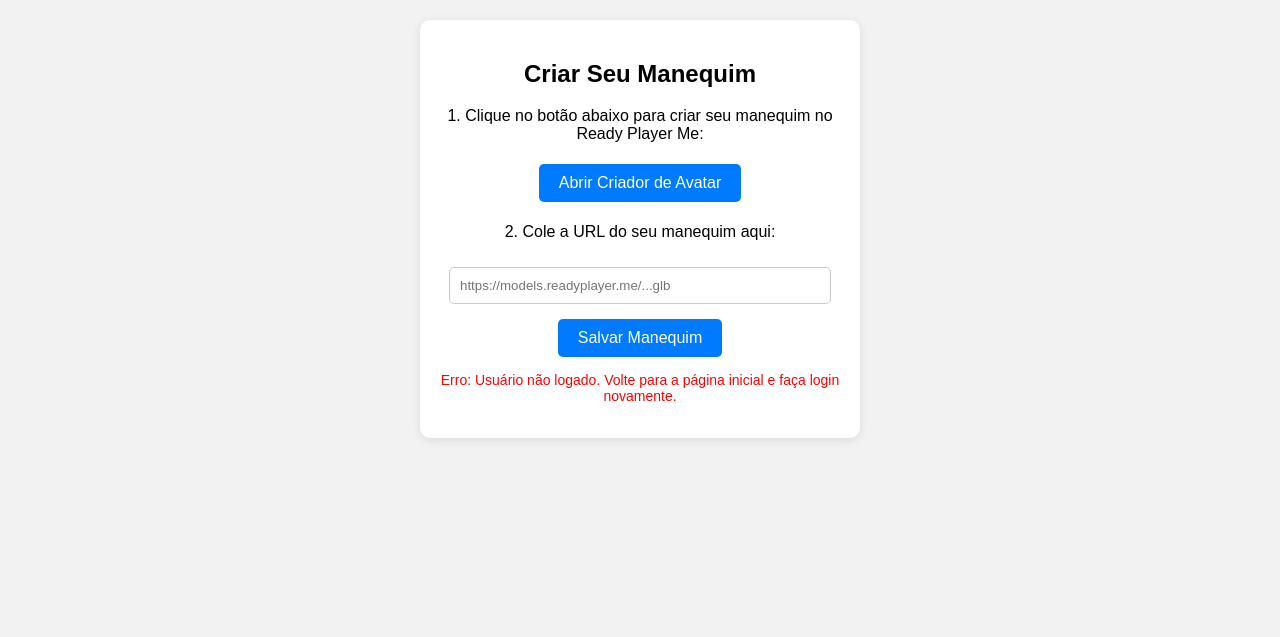
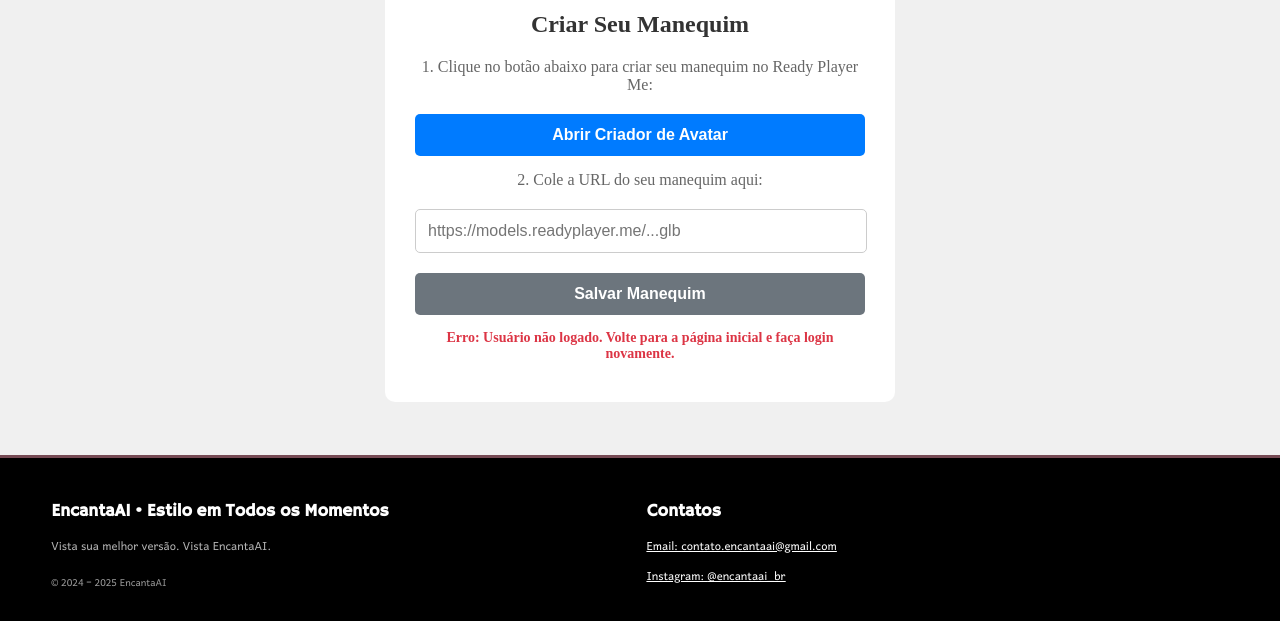
Before and after one commit to Guilhermouu/EncantaAI, a website: page public/criar_manequim.html in a window 1280 px wide. Shown: the part 179-816 px from the top of the page. Drawn offline with Linux system fonts and the light colour scheme.

Commit message:
fix correção do relatorio de vendas, manequim, gestão de cadatros

```diff
--- a/public/criar_manequim.html
+++ b/public/criar_manequim.html
@@ -2,24 +2,44 @@
 <html lang="pt-BR">
 <head>
   <meta charset="UTF-8">
-  <title>Criar Manequim</title>
+  <title>Criar Manequim - EncantaAI</title>
   <link rel="stylesheet" href="css/criar-manequim.css">
 </head>
 <body>
+    <header class="header-container">
+        <a href="/index.html"><img src="assets/images/logo.png" alt="Logo EncantaAI" class="logo"></a>
+    </header>
+
+    <main>
         <div class="box">
             <h2>Criar Seu Manequim</h2>
             <p>1. Clique no botão abaixo para criar seu manequim no Ready Player Me:</p>
             <a href="https://readyplayer.me/avatar" target="_blank">
-      <button>Abrir Criador de Avatar</button>
+                <button class="btn-primary">Abrir Criador de Avatar</button>
             </a>
 
             <p>2. Cole a URL do seu manequim aqui:</p>
             <input type="text" id="urlManequim" placeholder="https://models.readyplayer.me/...glb">
 
-    <button id="salvarBtn">Salvar Manequim</button>
+            <button id="salvarBtn" class="btn-secondary">Salvar Manequim</button>
 
             <p id="erro"></p>
         </div>
-  <script src="js/criar_manequim.js"></script>
+    </main>
+
+    <footer class="footer-container">
+        <div class="footer-info">
+            <h3>EncantaAI • Estilo em Todos os Momentos</h3>
+            <p>Vista sua melhor versão. Vista EncantaAI.</p>
+            <span>© 2024 - 2025 EncantaAI</span>
+        </div>
+        <div class="footer-contato">
+            <h3>Contatos</h3>
+            <p>Email: <a href="mailto:contato.encantaai@gmail.com">contato.encantaai@gmail.com</a></p>
+            <p>Instagram: <a href="https://www.instagram.com/encantaai_br">@encantaai_br</a></p>
+        </div>
+    </footer>
+
+    <script src="/js/criar_manequim.js"></script>
 </body>
 </html>
--- a/public/css/criar-manequim.css
+++ b/public/css/criar-manequim.css
@@ -1,41 +1,93 @@
+@import url(../css/component1.css);
+@import url(../css/component2.css);
+/* ======================================================= */
+/* ARQUIVO: /public/css/criar-manequim.css                 */
+/* Estilos específicos para a página de criação de manequim */
+/* ======================================================= */
+
+/* --- Layout da Página --- */
+/* Esta é a parte mais importante. Ela organiza header, main e footer verticalmente */
 body {
-      font-family: Arial, sans-serif;
+    display: flex;
+    flex-direction: column; /* Empilha os filhos (header, main, footer) */
+    min-height: 100vh;      /* Garante que a página ocupe no mínimo a altura total da tela */
+    margin: 0;
+}
+
+main {
+    flex-grow: 1; /* Faz o conteúdo principal crescer e empurrar o footer para o final */
+
+    /* Usa flexbox para centralizar o .box dentro dele */
     display: flex;
     justify-content: center;
     align-items: center;
-      height: 100vh;
-      background: #f2f2f2;
+    padding: 20px;
+    background-color: #f0f0f0;
 }
+
+
+/* --- Estilo do Card Principal --- */
 .box {
     background: white;
-      padding: 20px;
+    padding: 30px;
     border-radius: 10px;
-      box-shadow: 0 2px 10px rgba(0,0,0,0.1);
-      width: 400px;
+    box-shadow: 0 4px_12px rgba(0,0,0,0.1);
+    width: 100%;
+    max-width: 450px; /* Aumentei um pouco para mais conforto */
     text-align: center;
 }
-    input {
-      width: 90%;
-      padding: 10px;
+
+.box h2 {
+    margin-top: 0;
+    color: #333;
+}
+
+.box p {
+    color: #666;
+    margin: 15px 0 10px;
+}
+
+/* --- Estilo dos Elementos do Formulário --- */
+.box input {
+    width: calc(100% - 24px); /* Ajusta a largura para considerar o padding */
+    padding: 12px;
     margin: 10px 0;
     border-radius: 5px;
     border: 1px solid #ccc;
+    font-size: 16px;
 }
-    button {
-      padding: 10px 20px;
+
+.box button {
+    width: 100%;
+    padding: 12px 20px;
     border: none;
-      background: #007bff;
     color: white;
     font-size: 16px;
     border-radius: 5px;
     cursor: pointer;
-      margin: 5px;
+    margin-top: 10px;
+    font-weight: bold;
+    transition: background-color 0.3s ease;
 }
-    button:hover {
+
+.btn-primary {
+    background: #007bff; /* Azul primário */
+}
+.btn-primary:hover {
     background: #0056b3;
 }
+
+.btn-secondary {
+    background: #6c757d; /* Cinza secundário */
+}
+.btn-secondary:hover {
+    background: #5a6268;
+}
+
 #erro {
-      margin-top: 10px;
-      color: red;
+    margin-top: 15px;
+    color: #dc3545; /* Vermelho de erro */
     font-size: 14px;
+    font-weight: bold;
+    min-height: 20px; /* Garante espaço para a mensagem não "pular" o layout */
 }
```
Also changed, not shown: public/carrinho.html (+1 -1 lines), public/gestao-cadastro.html (+1 -1 lines), public/gestao-usuario-adm.html (+3 -2 lines), public/js/relatorio-vendas-adm.js (+23 -18 lines), public/relatorio-vendas-adm.html (+11 -8 lines), src/controllers/relatorio_controller.js (+10 -2 lines), src/models/relatorio_model.js (+6 -5 lines). Lines whose indentation alone changed are shown as unchanged.
